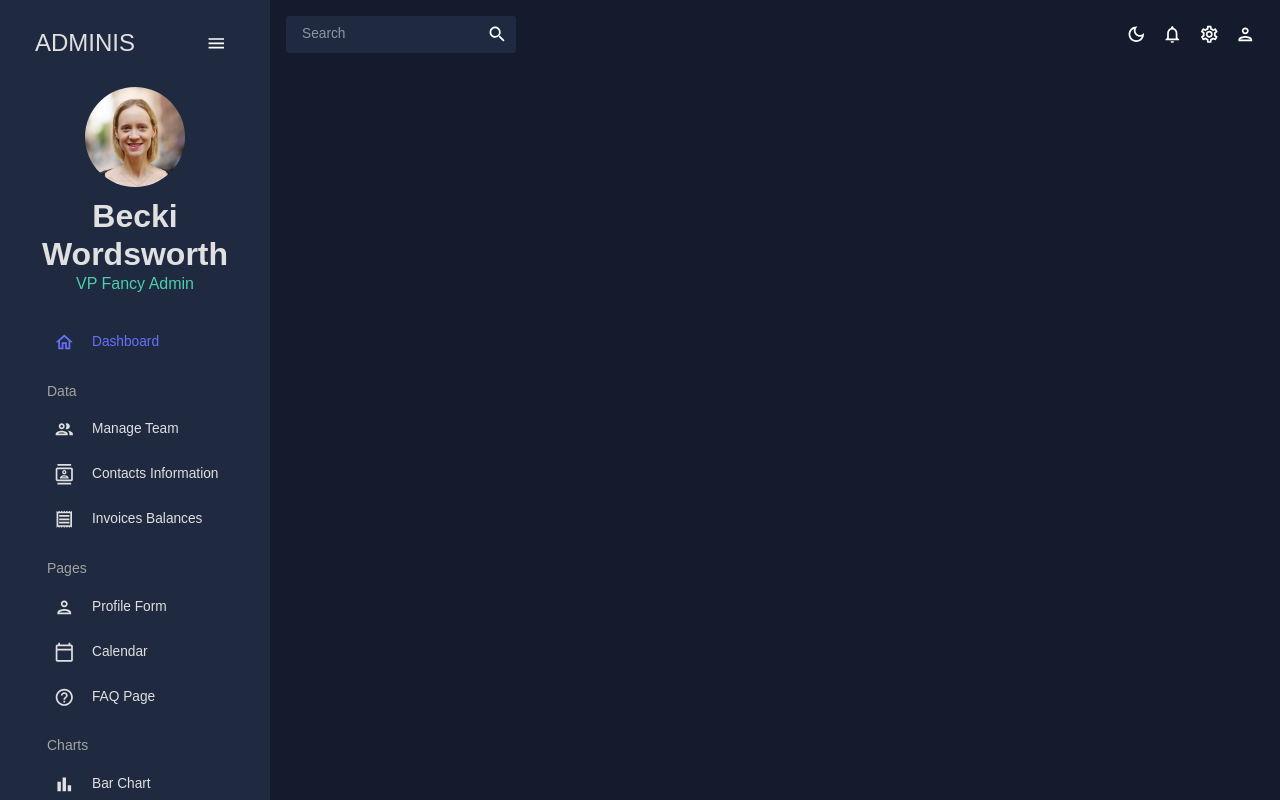
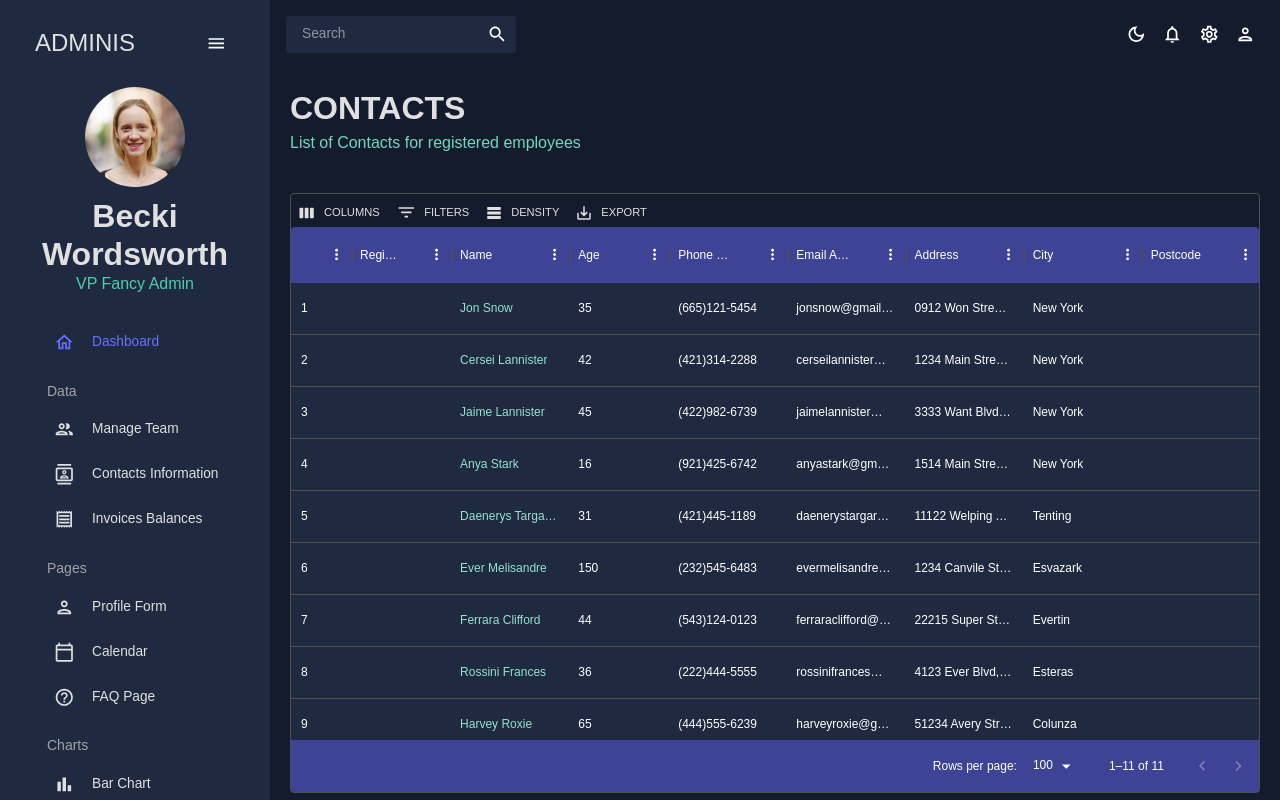
Before and after one commit to BeckiWordsworth/classic-dashboard, a React (Create React App) app: page /contacts in a window 1280 px wide. Built offline with nearby package versions, Linux system fonts and the light colour scheme.

Commit message:
Contacts page and grid

```diff
--- a/src/App.js
+++ b/src/App.js
@@ -6,7 +6,7 @@
 import Dashboard from "./scenes/dashboard";
 import Team from "./scenes/team";
 // import Invoices from "./scenes/invoices";
-// import Contacts from "./scenes/contacts";
+import Contacts from "./scenes/contacts";
 // import Bar from "./scenes/bar";
 // import Form from "./scenes/form";
 // import Line from "./scenes/line";
@@ -29,8 +29,8 @@
             <Routes>
               <Route path="/" element={<Dashboard />} />
               <Route path="/team" element={<Team />} />
-              {/* <Route path="/contacts" element={<Contacts />} />
-              <Route path="/invoices" element={<Invoices />} />
+              <Route path="/contacts" element={<Contacts />} />
+              {/* <Route path="/invoices" element={<Invoices />} />
               <Route path="/form" element={<Form />} />
               <Route path="/bar" element={<Bar />} />
               <Route path="/pie" element={<Pie />} />
--- /dev/null
+++ b/src/scenes/contacts/index.jsx
@@ -0,0 +1,63 @@
+import React from "react";
+import { Box } from "@mui/material";
+import { DataGrid, GridToolbar } from "@mui/x-data-grid";
+import { tokens } from "../../theme";
+import { mockDataContacts } from "../../data/mockData";
+import Header from "../../components/common/Header";
+import { useTheme } from "@mui/material";
+
+const Contacts = () => {
+  const theme = useTheme();
+  const colors = tokens(theme.palette.mode);
+
+  const columns = [
+    { field: "id", headerName: "ID", flex: 0.5 },
+    { field: "resistrarId", headerName: "Registrar ID" },
+    { field: "name", headerName: "Name", flex: 1, cellClassName: "name-column--cell" },
+    { field: "age", headerName: "Age", type: "number", headerAlign: "left", align: "left" },
+    { field: "phone", headerName: "Phone Number", flex: 1 },
+    { field: "email", headerName: "Email Address", flex: 1 },
+    { field: "address", headerName: "Address", flex: 1 },
+    { field: "city", headerName: "City", flex: 1 },
+    { field: "zipcode", headerName: "Postcode", flex: 1 },
+  ];
+
+  return (
+    <Box m="20px">
+      <Header title="CONTACTS" subtitle="List of Contacts for registered employees " />
+      <Box
+        m="40px 0 0 0"
+        height="75vh"
+        sx={{
+          "& .MuiDataGrod-root": {
+            border: "none",
+          },
+          "& .MuiDataGrid-cell": {
+            borderBottom: "none",
+          },
+          "& .name-column--cell": {
+            color: colors.greenAccent[300],
+          },
+          "& .MuiDataGrid-columnHeaders": {
+            backgroundColor: colors.blueAccent[700],
+            borderBottom: "none",
+          },
+          "& .MuiDataGrid-virtualScroller": {
+            backgroundColor: colors.primary[400],
+          },
+          "& .MuiDataGrid-footerContainer": {
+            borderTop: "none",
+            backgroundColor: colors.blueAccent[700],
+          },
+          "& .MuiDataGrid-toolbarContainer .MuiButton-text": {
+            color: `${colors.grey[100]} !important`,
+          },
+        }}
+      >
+        <DataGrid rows={mockDataContacts} columns={columns} components={{ Toolbar: GridToolbar }} />
+      </Box>
+    </Box>
+  );
+};
+
+export default Contacts;
```
